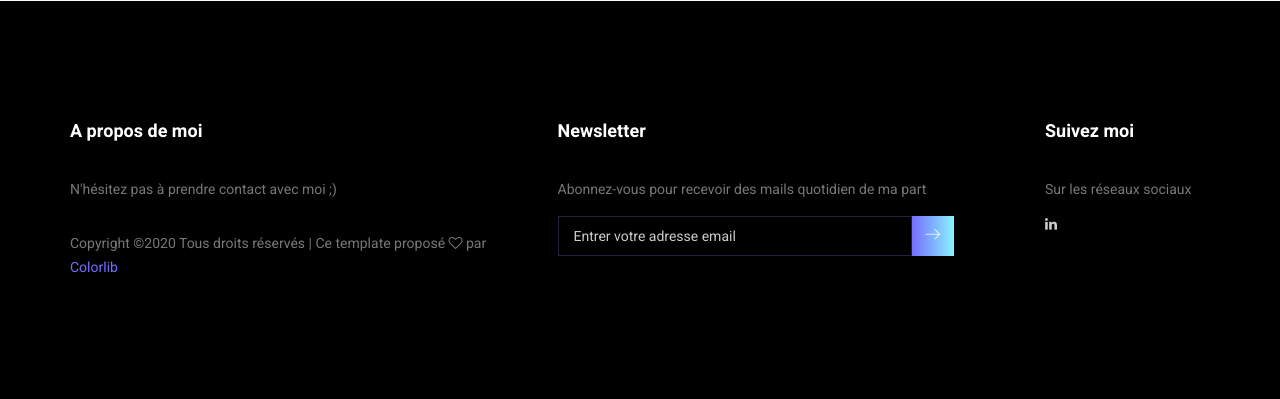
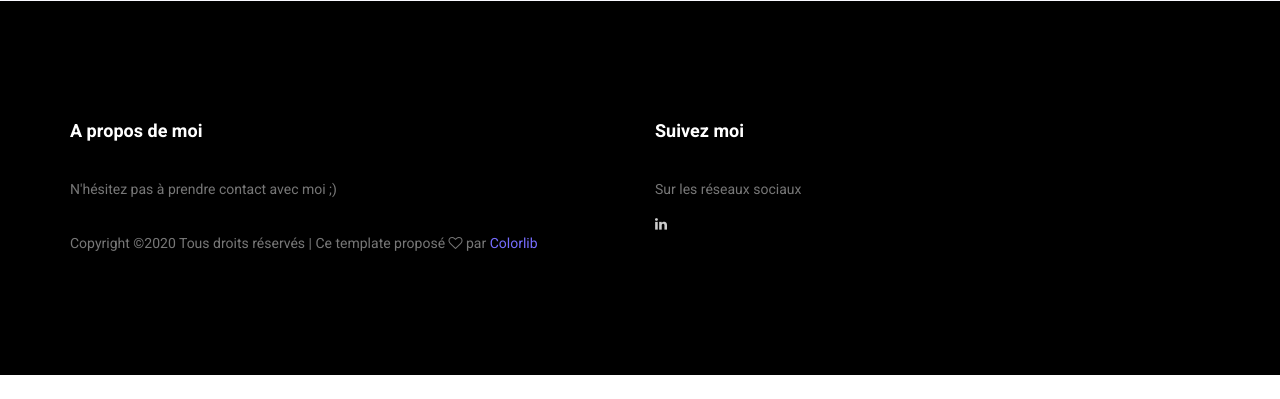
Before and after one commit to Richard-Cod/portfolio, a Flask app: page / in a window 1280 px wide. Shown: the part 4375-4774 px from the top of the page. After the commit the page ends 4750 px from the top, so only its background shows below. Run offline with Flask 2, Linux system fonts and the light colour scheme; some libraries are stand-ins or nearby versions.

Commit message:
tout est bon

```diff
--- a/static/client/js/mail-script.js
+++ b/static/client/js/mail-script.js
@@ -16,7 +16,7 @@
                 data: form.serialize(), // serialize form data
                 beforeSend: function() {
                     alert.fadeOut();
-                    submit.html('Sending....'); // change submit button text
+                    submit.html('Envoie en cours....'); // change submit button text
                 },
                 success: function(data) {
                     alert.html(data).fadeIn(); // fade in response data
--- a/templates/client/base.html
+++ b/templates/client/base.html
@@ -32,7 +32,7 @@
         <footer class="footer_area p_120">
         	<div class="container">
         		<div class="row footer_inner">
-        			<div class="col-lg-5 col-sm-6">
+        			<div class="col-6">
         				<aside class="f_widget ab_widget">
         					<div class="f_title">
         						<h3>A propos de moi</h3>
@@ -43,6 +43,8 @@ Copyright &copy;<script>document.write(new Date().getFullYear());</script> Tous
 <!-- Link back to Colorlib can't be removed. Template is licensed under CC BY 3.0. --></p>
         				</aside>
         			</div>
+
+                    <!--
         			<div class="col-lg-5 col-sm-6">
         				<aside class="f_widget news_widget">
         					<div class="f_title">
@@ -60,8 +62,9 @@ Copyright &copy;<script>document.write(new Date().getFullYear());</script> Tous
                             </div>
         				</aside>
         			</div>
+                     -->
 
-        			<div class="col-lg-2">
+        			<div class="col-6">
         				<aside class="f_widget social_widget">
         					<div class="f_title">
         						<h3>Suivez moi</h3>
```
Also changed, not shown: static/client/js/jquery.ajaxchimp.min.js.
